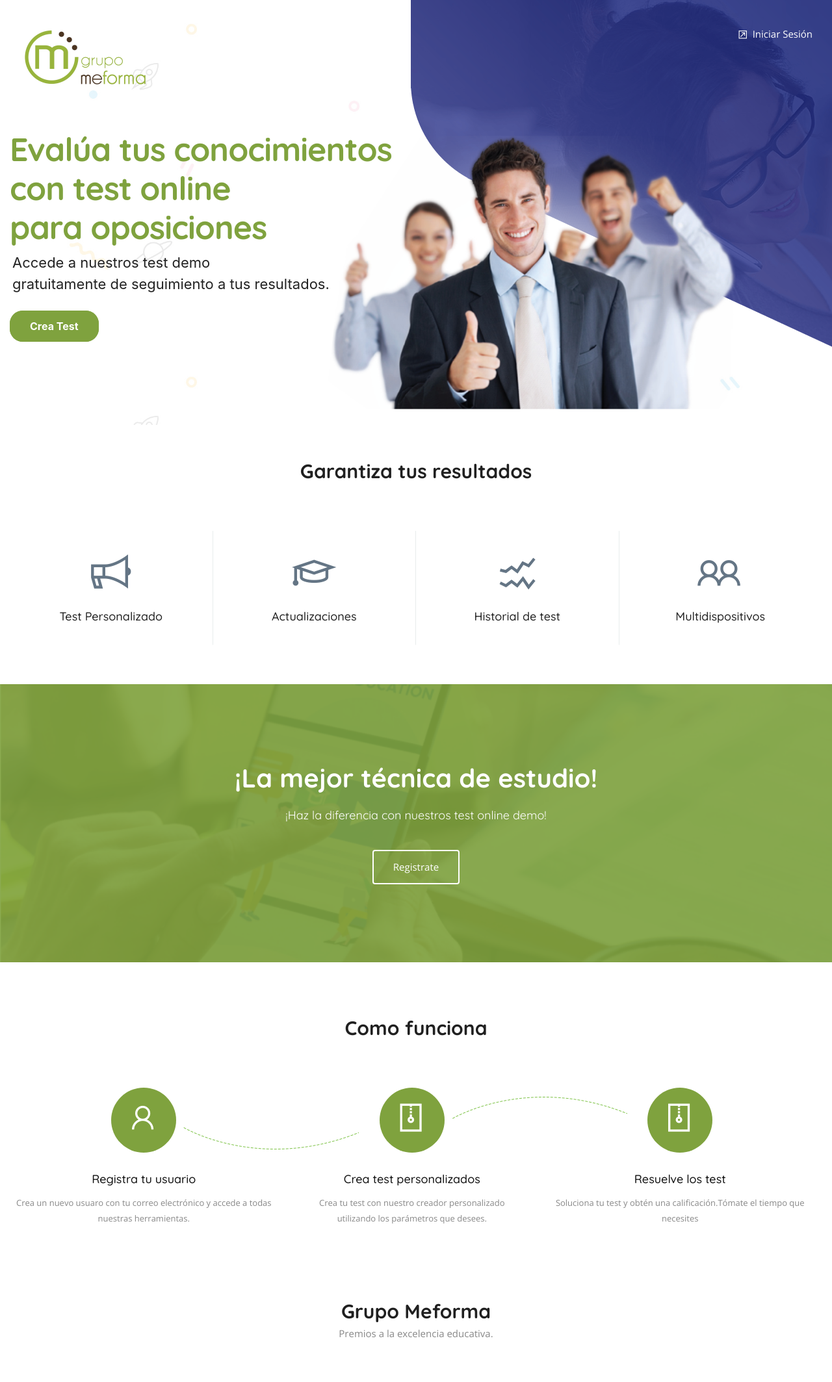
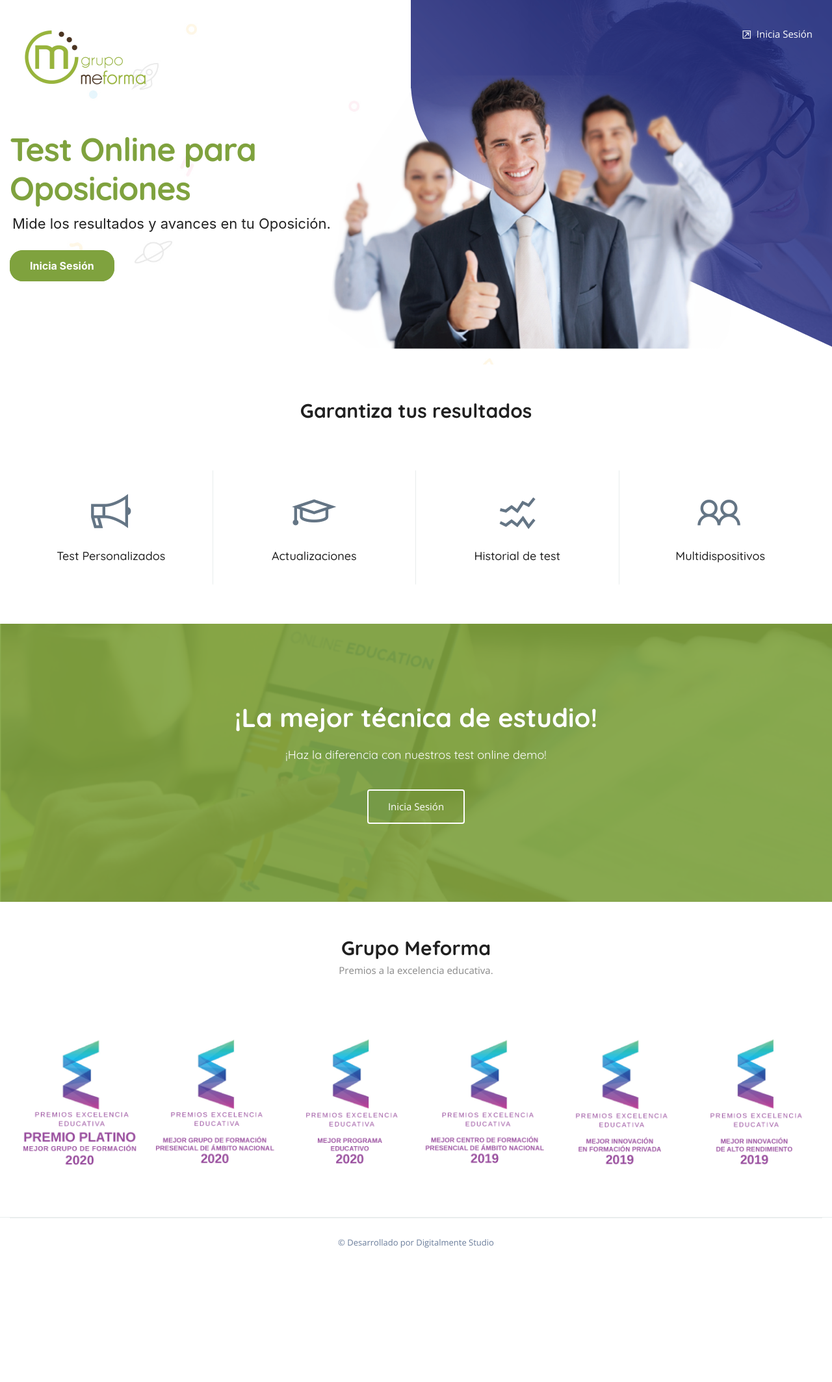
Before and after one commit to paulrojass/oposiciones, a Laravel app: page / in a window 1280 px wide. Shown: the top 2127 px of the page at 65% size. After the commit the page ends 1921 px from the top, so only its background shows below. Run offline with Laravel 8, Linux system fonts and the light colour scheme; some libraries are stand-ins or nearby versions.

Commit message:
Cambios en Landing

```diff
--- a/resources/views/landing.blade.php
+++ b/resources/views/landing.blade.php
@@ -18,9 +18,13 @@
 							<div class="row">
 								<div class="col-lg-8">
 									<div class="find-cand">
-										<h3>Evalúa tus conocimientos</br> con test online</br> para oposiciones</h3>
-										<span>Accede a nuestros test demo</br> gratuitamente de seguimiento a tus resultados.</span>
+										<h3>Test Online para </br> Oposiciones</h3>
+										<span>Mide los resultados y avances en tu Oposición.</span>
+										@auth
 										<a href="{{ url('crear-examen') }}" title="" class="btn-crear">Crea Test</a>
+										@else
+										<a href="{{ url('crear-examen') }}" title="" class="btn-crear">Inicia Sesión</a>
+										@endauth
 									</div>
 								</div>
 							</div>
@@ -50,7 +54,7 @@
 								<div class="p-category green">
 									<a href="#" title="">
 										<i class="la la-bullhorn"></i>
-										<span>Test Personalizado</span>
+										<span>Test Personalizados</span>
 
 									</a>
 								</div>
@@ -98,7 +102,11 @@
 					<div class="simple-text-block">
 	<h3>¡La mejor técnica de estudio!</h3>
 <span>¡Haz la diferencia con nuestros test online demo!</span>
-						<a href="" title="" class="rounded">Registrate</a>
+						@auth
+						<a href="{{ url('crear-examen') }}" title="" class="rounded">Crea Test</a>
+						@else
+						<a href="{{ url('crear-examen') }}" title="" class="rounded">Inicia Sesión</a>
+						@endauth
 					</div>
 				</div>
 			</div>
@@ -107,7 +115,7 @@
 </section>
 
 
-
+{{--
 <section>
 	<div class="block remove-top">
 		<div class="container">
@@ -139,7 +147,7 @@
 		</div>
 	</div>
 </section>
-
+--}}
 <section>
 	<div class="block">
 		<div class="container">
--- a/resources/views/layouts/tema.blade.php
+++ b/resources/views/layouts/tema.blade.php
@@ -55,17 +55,16 @@
 				</ul>
 				@else
 				<ul class="account-btns">
-					<li class="signup-popup"><a title=""><i class="la la-key"></i> Registrarse</a></li>
-					<li class="signin-popup"><a title=""><i class="la la-external-link-square"></i> Inciar Sessión</a></li>
+					<li class="signin-popup"><a title=""><i class="la la-external-link-square"></i> Incia Sessión</a></li>
 				</ul>
 				@endauth
 			</div><!-- Btn Extras -->
 			@auth
-			@if (auth()->user()->hasRole('user'))
+			@if (auth()->user()->hasRole('user') && !Request::is('crear-examen'))
 			<nav>
 				<ul>
 					<li class="menu-item">
-						<a href="{{url('crear-examen')}}" title="" style="color: #fff">Crear Test</a>
+						<a href="{{url('crear-examen')}}" title="" class="btn-crear">Crea Test</a>
 					</li>
 				</ul>
 			</nav><!-- Menus -->
@@ -78,7 +77,9 @@
 		<div class="menu-sec">
 			<div class="container">
 				<div class="logo">
-					@if(request()->is('/'))
+					{{--@if(request()->is('/'))--}}
+
+					@if(url()->current() == route('landing'))
 					<a href="{{ url('/') }}" title=""><img src="{{ asset('tema/images/logo.png') }}" alt="" /></a>
 					@else
 					<a href="{{ url('/') }}" title=""><img src="{{ asset('tema/images/logo-white.png') }}" alt="" /></a>
@@ -97,16 +98,16 @@
 					</ul>
 					@else
 					<ul class="account-btns">
-						<li class="signin-popup"><a title=""><i class="la la-external-link-square"></i>Iniciar Sesión</a></li>
+						<li class="signin-popup"><a title=""><i class="la la-external-link-square"></i>Inicia Sesión</a></li>
 					</ul>
 					@endauth
 				</div><!-- Btn Extras -->
 				@auth
-				@if (auth()->user()->hasRole('user'))
+				@if (auth()->user()->hasRole('user') && !Request::is('crear-examen'))
 				<nav>
 					<ul>
 						<li class="menu-item">
-							<a href="{{url('crear-examen')}}" title="" style="color: #fff">Crear Test</a>
+							<a href="{{url('crear-examen')}}" title=""  class="btn-crear">Crea Test</a>
 						</li>
 					</ul>
 				</nav><!-- Menus -->
--- a/routes/web.php
+++ b/routes/web.php
@@ -15,7 +15,7 @@
 
 Route::get('/', function () {
     return view('landing');
-});
+})->name('landing');
 
 Auth::routes(["register" => false]);
 
```
Also changed, not shown: resources/views/client/panel-user-edit.blade.php (+6 -27 lines).
